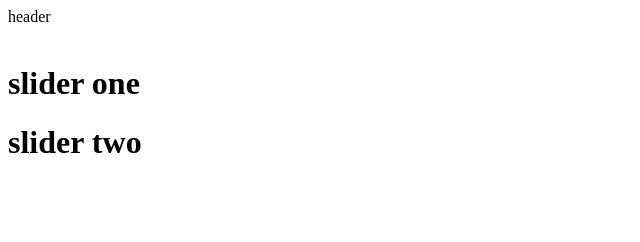
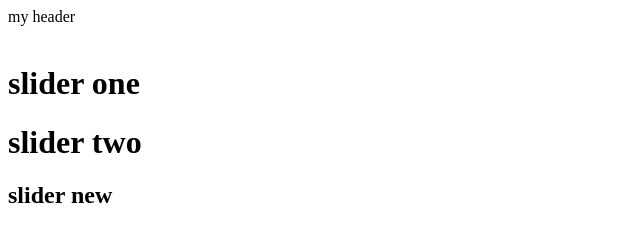
Before and after one commit to mohammadesf9170/newgit, a plain HTML site: page index.html in a window 1280 px wide. Shown: the whole page, without its empty margins (0-640 px from the left). Drawn offline with Linux system fonts and the light colour scheme.

Commit message:
some change in dev branch

```diff
--- a/index.html
+++ b/index.html
@@ -8,7 +8,7 @@
 </head>
 <body>
     <header>
-        header
+       my header
     </header>
     <div class="banner">
         <img src="banner.jpg" alt="">
@@ -16,6 +16,7 @@
     <div class="slider">
         <h1>slider one</h1>
         <h1>slider two</h1>
+        <h2>slider new</h2>
     </div>
 </body>
 </html>
```
